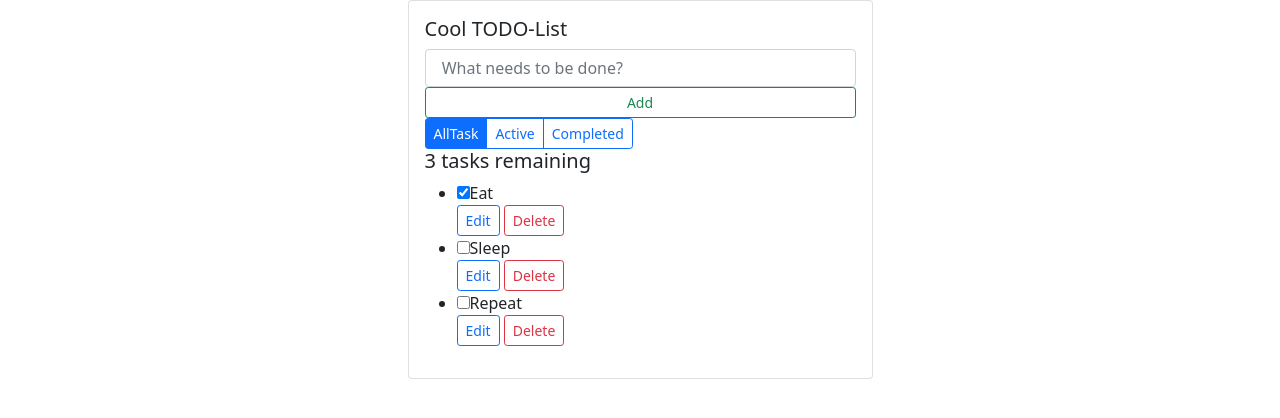
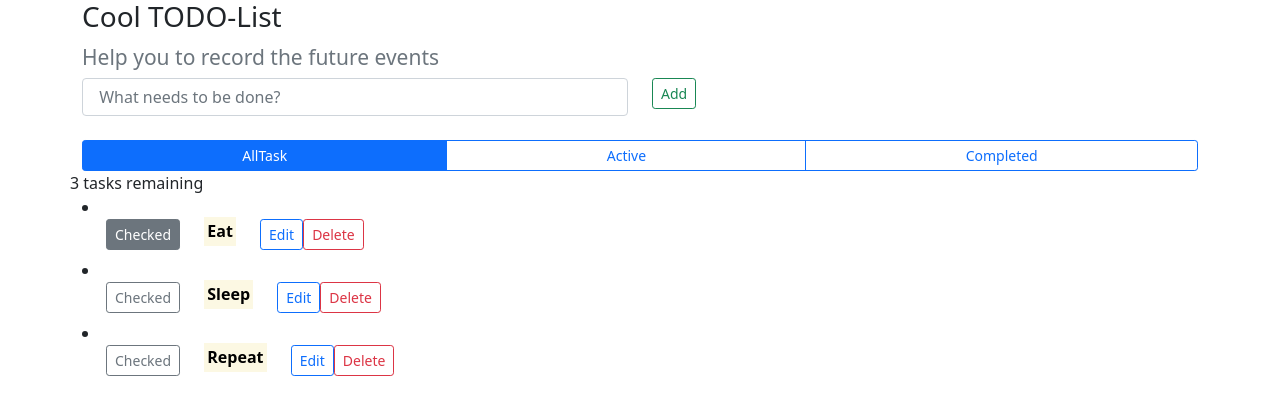
Before and after one commit to huanyinyueye/ToDo-List, a React (Create React App) app: page / in a window 1280 px wide. Shown: the top 418 px of the page. Built offline with nearby package versions, Linux system fonts and the light colour scheme.

Commit message:
Interface Adjustment

```diff
--- a/src/App.js
+++ b/src/App.js
@@ -4,7 +4,7 @@ import React, { useState, useRef, useEffect } from "react";
 import MyForm from "./components/Form";
 import FilterButton from "./components/FilterButton";
 import { nanoid } from "nanoid";
-import { Card, Container } from "react-bootstrap";
+import { Container, Row, Col } from "react-bootstrap";
 import "bootstrap/dist/css/bootstrap.min.css";
 
 const FILTER_MAP = {
@@ -23,8 +23,8 @@ function usePrevious(value) {
 }
 
 function App(props) {
-  const [tasks, setTasks] = useState(props.tasks);
-  const [filter, setFilter] = useState("AllTask");
+  const [tasks, setTasks] = useState(props.tasks);    // Add,Edit,Delete tasks
+  const [filter, setFilter] = useState("AllTask");    // Filter button
   const listHeadingRef = useRef(null);
   const prevTaskLength = usePrevious(tasks.length);
   const filterList = FILTER_NAMES.map((name) => (
@@ -33,17 +33,14 @@ function App(props) {
       name={name}
       isPressed={name === filter}
       setFilter={setFilter}
-      color={name === filter?'btn btn-primary':"outline-primary"}
+      color={name === filter?'btn btn-primary':"outline-primary"}    //Change the color of filter button when choosed
     />
   ));
 
   function toggleTaskCompleted(id) {
     const updatedTasks = tasks.map((task) => {
-      // if this task has the same ID as the edited task
-      if (id === task.id) {
-        // use object spread to make a new object
-        // whose `completed` prop has been inverted
-        return { ...task, completed: !task.completed };
+      if (id === task.id) {                                 // if this task has the same ID as the edited task
+        return { ...task, completed: !task.completed};     // use object spread to make a new object whose `completed` prop has been inverted
       }
       return task;
     });
@@ -59,19 +56,16 @@ function App(props) {
     if (newName){
 
     const editedTaskList = tasks.map((task) => {
-      // if this task has the same ID as the edited task
-
-      if (id === task.id) {
+      if (id === task.id) {                             // if this task has the same ID as the edited task
         return { ...task, name: newName };
       }
       return task;
-
     });
     setTasks(editedTaskList);
-  }
-  else{
-    alert("Please input something");
-  }
+    }
+    else{
+      alert("Please input something");                    // Alert when no data has been entered
+    }
 }
 
   const taskList = tasks
@@ -94,7 +88,7 @@ function App(props) {
       setTasks([...tasks, newTask]);
     }
     else{
-      alert("Please input something");
+      alert("Please input something");              // Alert when no data has been entered
     }
 
   }
@@ -110,22 +104,32 @@ function App(props) {
 
   return (
     <Container>
-      <Card  className="col-md-5 mx-auto">
-        <Card.Body>
-          <Card.Title>Cool TODO-List</Card.Title>
-          <MyForm addTask={addTask} />
-          <div className="filters btn-group stack-exception">{filterList}</div>
-          <Card.Title id="list-heading" tabIndex="-1" ref={listHeadingRef}>
+          <Row>
+            <Col>
+              <h3>
+                Cool TODO-List {" "}
+              </h3>
+              <h4><small class="text-muted">Help you to record the future events</small></h4>
+            </Col>
+          </Row>
+
+          <Row>
+            <MyForm addTask={addTask} />  {" "}
+          </Row>
+
+          <Row>
+            <Col className="filters btn-group stack-exception">{filterList}</Col>
+          </Row>
+
+          <Row id="list-heading" tabIndex="-1" ref={listHeadingRef}>
             {headingText}
-          </Card.Title>
-          <ul
-            role="list"
-            aria-labelledby="list-heading"
-          >
-            {taskList}
-          </ul>
-        </Card.Body>
-      </Card>
+          </Row>
+
+          <Row>
+            <Col role="list">
+             {taskList}
+            </Col>
+          </Row>
     </Container>
   );
 }
--- a/src/components/Form.js
+++ b/src/components/Form.js
@@ -1,5 +1,5 @@
 import React, { useState } from "react";
-import { Form, Button, Stack } from "react-bootstrap";
+import { Container, Form, Button, Stack, Row, Col } from "react-bootstrap";
 
 function MyForm(props) {
   const [name, setName] = useState("");
@@ -13,8 +13,11 @@ function MyForm(props) {
     setName("");
   }
   return (
+    <Container>
+
       <Form onSubmit={handleSubmit}>
-      <Stack direction="horizontal" gap={3}>
+        <Row>
+          <Col>
             <Form.Control
               type="text"
               id="new-todo-input"
@@ -25,14 +28,23 @@ function MyForm(props) {
               placeholder=" What needs to be done?"
               onChange={handleChange}
             />
-        </Stack>
-        <div className="d-grid gap-2">
+          </Col>
+          <Col>
             <Button type="submit" variant="outline-success" size="sm">
               Add
             </Button>
-        </div>
+          </Col>
+        </Row>
+        <Row>
+          <Col>
+            <br>
+            </br>
+          </Col>
+        </Row>
+
 
       </Form>
+    </Container >
 
   );
 }
--- a/src/components/Todo.js
+++ b/src/components/Todo.js
@@ -1,6 +1,6 @@
 import React, { useEffect, useRef, useState } from "react";
 
-import { Form, Button} from "react-bootstrap";
+import { Container, Row, Col, Form, Button, ToggleButton } from "react-bootstrap";
 
 
 function usePrevious(value) {
@@ -37,12 +37,12 @@ export default function Todo(props) {
   }, [wasEditing, isEditing]);
 
   console.log("main render");
-
+  const [checked, setChecked] = useState(false);
   const editingTemplate = (
     <Form className="stack-small" onSubmit={handleSubmit}>
       <Form.Group className="mb-3">
         <Form.Label htmlFor={props.id}>
-          New name for {props.name}
+          Edit name of <strong><mark>{props.name}</mark></strong>
         </Form.Label>
           <Form.Control
             id={props.id}
@@ -51,7 +51,7 @@ export default function Todo(props) {
             value={newName}
             onChange={handleChange}
             ref={editFieldRef}
-          placeholder="Enter the task you want to modify"
+            placeholder="Enter new name of this task"
           />
       </Form.Group>
       <Button
@@ -73,36 +73,36 @@ export default function Todo(props) {
     </Form>
   );
   const viewTemplate = (
-    <div className="stack-small">
-      <div className="c-cb">
-        <input
+    <Container>
+      <Row className="stack-small">
+        <Col xs="auto" md="auto">
+          <ToggleButton
+            className="mb-2"
             id={props.id}
             type="checkbox"
-          defaultChecked={props.completed}
+            variant="outline-secondary"
+            checked={props.completed}
+            size="sm"
+            value="1"
             onChange={() => props.toggleTaskCompleted(props.id)}
-        />
-        <label className="todo-label" htmlFor={props.id}>
-          {props.name}
-        </label>
-      </div>
-        <Button
-          variant="outline-primary"
-          size="sm"
-          type="button"
-          onClick={() => setEditing(true)}
-          ref={editButtonRef}
           >
+            Checked
+          </ToggleButton>
+        </Col>
+        <Col xs="auto" md="auto" className="todo-label" htmlFor={props.id}>
+          <strong><mark>{props.name}</mark></strong>
+        </Col>
+
+        <Col>
+          <Button variant="outline-primary" size="sm" type="button" onClick={() => setEditing(true)} ref={editButtonRef}>
             Edit <span className="visually-hidden">{props.name}</span>
-        </Button>{" "}
-        <Button
-          variant="outline-danger"
-          size="sm"
-          type="button"
-          onClick={() => props.deleteTask(props.id)}
-        >
+          </Button>
+          <Button variant="outline-danger" size="sm" type="button" onClick={() => props.deleteTask(props.id)}>
             Delete <span className="visually-hidden">{props.name}</span>
           </Button>
-    </div>
+        </Col>
+      </Row>
+    </Container>
   );
 
 
```
Lines whose indentation alone changed are shown as unchanged.
